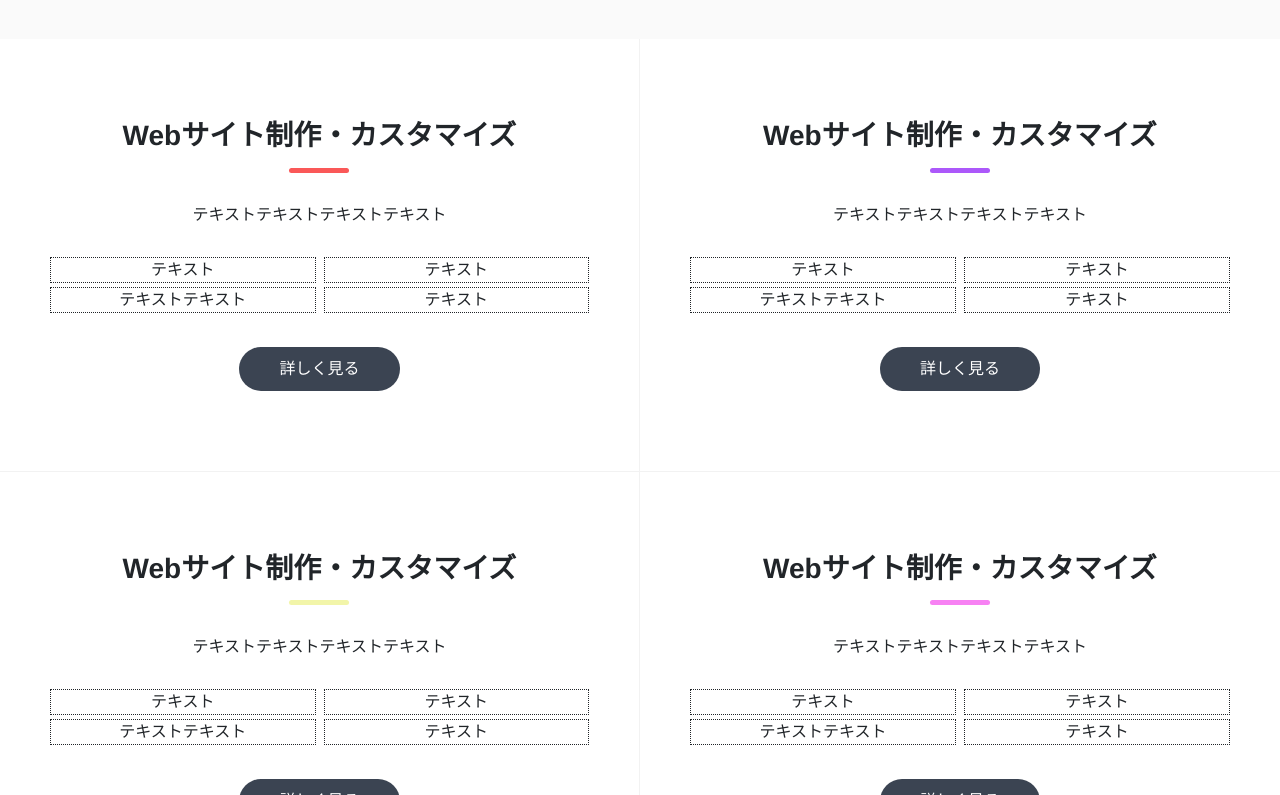
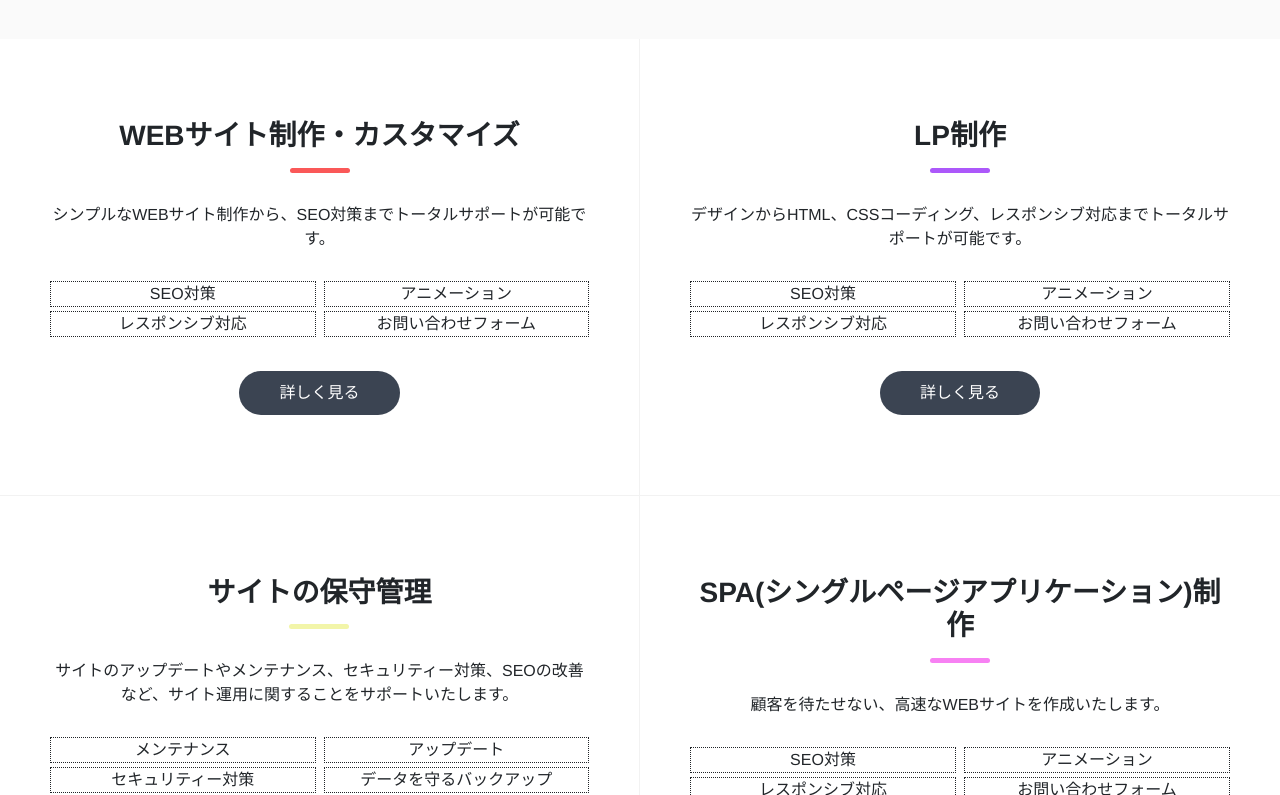
Before and after one commit to rk5155/rk-portforio, a Vue app: page / in a window 1280 px wide. Shown: the part 3445-4240 px from the top of the page. Built offline with nearby package versions, Linux system fonts and the light colour scheme.

Commit message:
サービス内容のテキストを変更した

```diff
--- a/src/serviseData.js
+++ b/src/serviseData.js
@@ -2,10 +2,10 @@ export const serviseData = {
     data: function() {
         return {
           servises: [
-                        { id: 1, h3: "Webサイト制作・カスタマイズ", p: 'テキストテキストテキストテキスト', list1: 'テキスト', list2: 'テキスト', list3: 'テキストテキスト', list4: 'テキスト', class: 'content2__title--red', url: '/service/1'},
-                        { id: 2, h3: "Webサイト制作・カスタマイズ", p: 'テキストテキストテキストテキスト', list1: 'テキスト', list2: 'テキスト', list3: 'テキストテキスト', list4: 'テキスト', class: 'content2__title--perple', url: '/service/2' },
-                        { id: 3, h3: "Webサイト制作・カスタマイズ", p: 'テキストテキストテキストテキスト', list1: 'テキスト', list2: 'テキスト', list3: 'テキストテキスト', list4: 'テキスト', class: 'content2__title--yellow', url: '/service/3'},
-                        { id: 4, h3: "Webサイト制作・カスタマイズ", p: 'テキストテキストテキストテキスト', list1: 'テキスト', list2: 'テキスト', list3: 'テキストテキスト', list4: 'テキスト', class: 'content2__title--pink', url: '/service/4' }
+                        { id: 1, h3: "WEBサイト制作・カスタマイズ", p: 'シンプルなWEBサイト制作から、SEO対策までトータルサポートが可能です。', list1: 'SEO対策', list2: 'アニメーション', list3: 'レスポンシブ対応', list4: 'お問い合わせフォーム', class: 'content2__title--red', url: '/service/1'},
+                        { id: 2, h3: "LP制作", p: 'デザインからHTML、CSSコーディング、レスポンシブ対応までトータルサポートが可能です。', list1: 'SEO対策', list2: 'アニメーション', list3: 'レスポンシブ対応', list4: 'お問い合わせフォーム', class: 'content2__title--perple', url: '/service/2' },
+                        { id: 3, h3: "サイトの保守管理", p: 'サイトのアップデートやメンテナンス、セキュリティー対策、SEOの改善など、サイト運用に関することをサポートいたします。', list1: 'メンテナンス', list2: 'アップデート', list3: 'セキュリティー対策', list4: 'データを守るバックアップ', class: 'content2__title--yellow', url: '/service/3'},
+                        { id: 4, h3: "SPA(シングルページアプリケーション)制作", p: '顧客を待たせない、高速なWEBサイトを作成いたします。', list1: 'SEO対策', list2: 'アニメーション', list3: 'レスポンシブ対応', list4: 'お問い合わせフォーム', class: 'content2__title--pink', url: '/service/4' }
                     ],
           prices: [
                         { id: 1, name: "aaa", price: '200,000円〜' },
```
